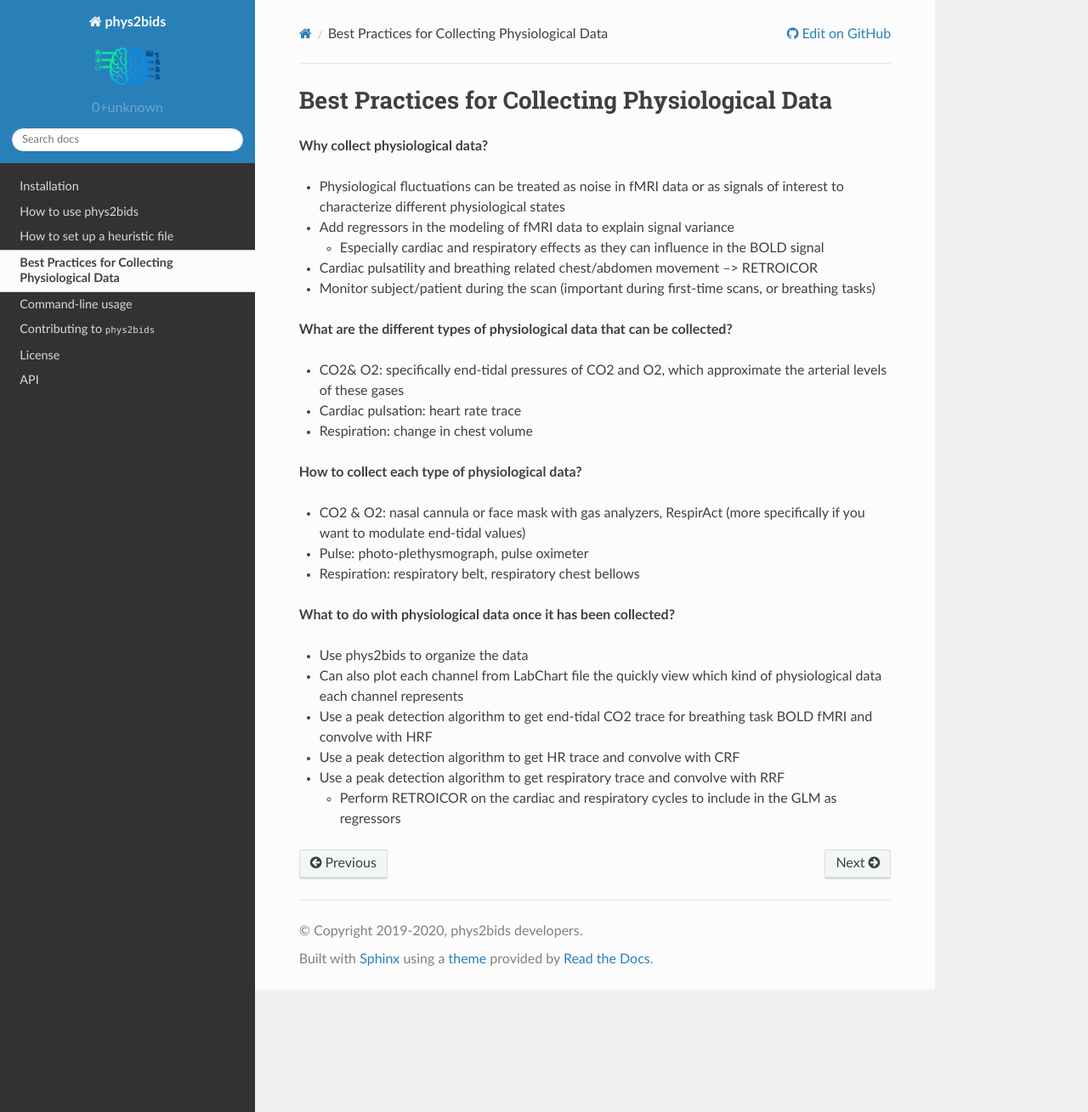
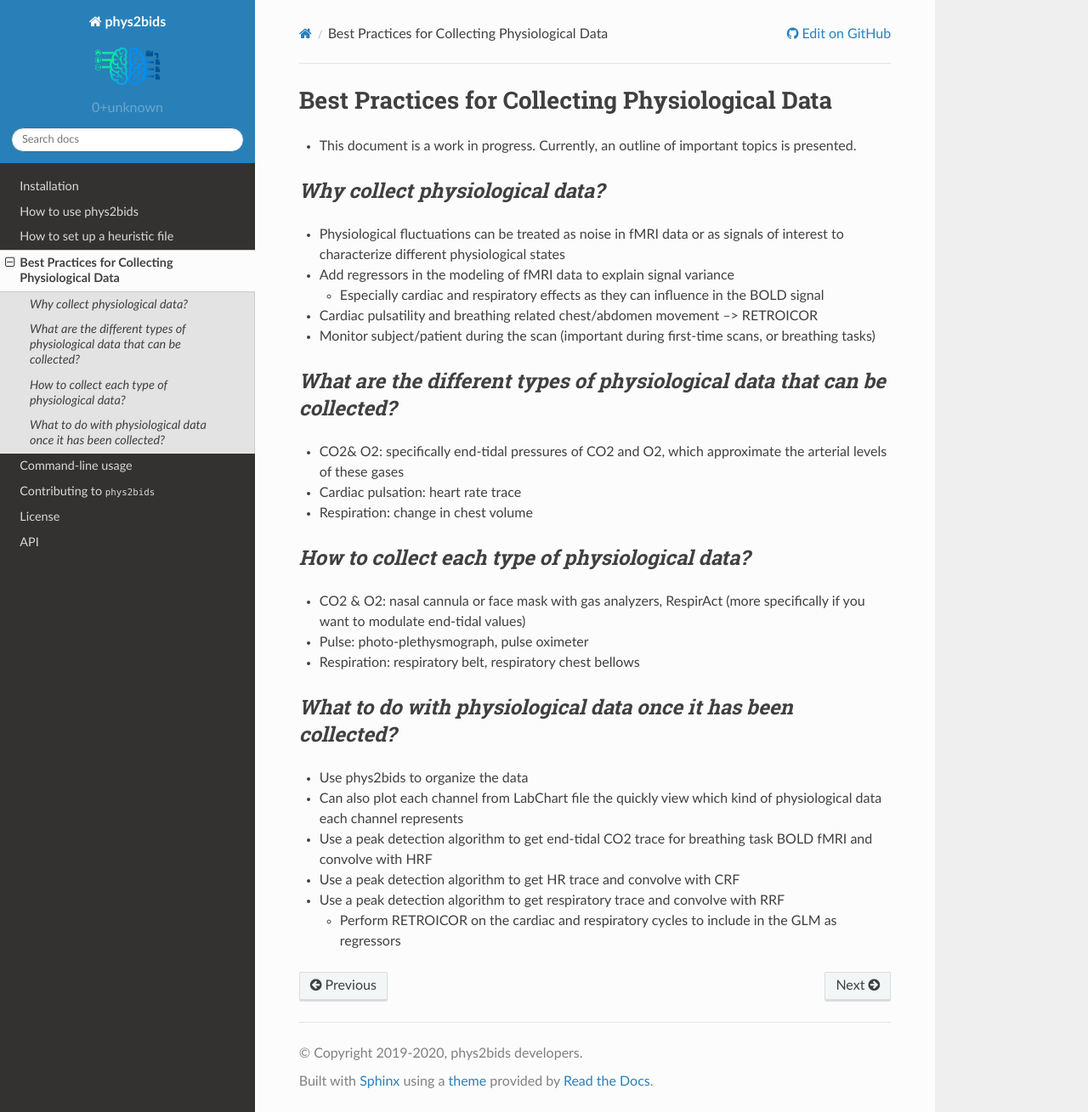
Before and after one commit to physiopy/phys2bids, a Sphinx documentation site: the page built from docs/bestpractice.rst, in a window 1280 px wide and 1309 px high. Shown: the whole window at 85% size. Built offline with Sphinx 7.4.7 and the Read the Docs theme 2.0.0, drawn with Linux system fonts in a browser that asks for light colours; part of the change alters nothing that is shown.

Commit message:
made requested changes

```diff
--- a/docs/bestpractice.rst
+++ b/docs/bestpractice.rst
@@ -4,8 +4,12 @@
 Best Practices for Collecting Physiological Data
 ================================================
 
-**Why collect physiological data?**
+- This document is a work in progress. Currently, an outline of important topics is presented.
 
+.. _whycollectphysdata:
+
+*Why collect physiological data?*
+----------------------------------
 - Physiological fluctuations can be treated as noise in fMRI data or as signals of interest to characterize different physiological states
 - Add regressors in the modeling of fMRI data to explain signal variance
 
@@ -13,19 +17,28 @@ Best Practices for Collecting Physiological Data
 - Cardiac pulsatility and breathing related chest/abdomen movement --> RETROICOR
 - Monitor subject/patient during the scan (important during first-time scans, or breathing tasks)
 
-**What are the different types of physiological data that can be collected?**
+.. _differenttypesofphysdata:
+
+*What are the different types of physiological data that can be collected?*
+----------------------------------------------------------------------------
 
 - CO2& O2: specifically end-tidal pressures of CO2 and O2, which approximate the arterial levels of these gases
 - Cardiac pulsation: heart rate trace
 - Respiration: change in chest volume
 
-**How to collect each type of physiological data?**
+.. _howtocollectphysdata:
+
+*How to collect each type of physiological data?*
+---------------------------------------------------
 
 - CO2 & O2: nasal cannula or face mask with gas analyzers, RespirAct (more specifically if you want to modulate end-tidal values)
 - Pulse: photo-plethysmograph, pulse oximeter
 - Respiration: respiratory belt, respiratory chest bellows
 
-**What to do with physiological data once it has been collected?**
+.. _whattodowithphysdata:
+
+*What to do with physiological data once it has been collected?*
+--------------------------------------------------------------------
 
 - Use phys2bids to organize the data
 - Can also plot each channel from LabChart file the quickly view which kind of physiological data each channel represents
```
